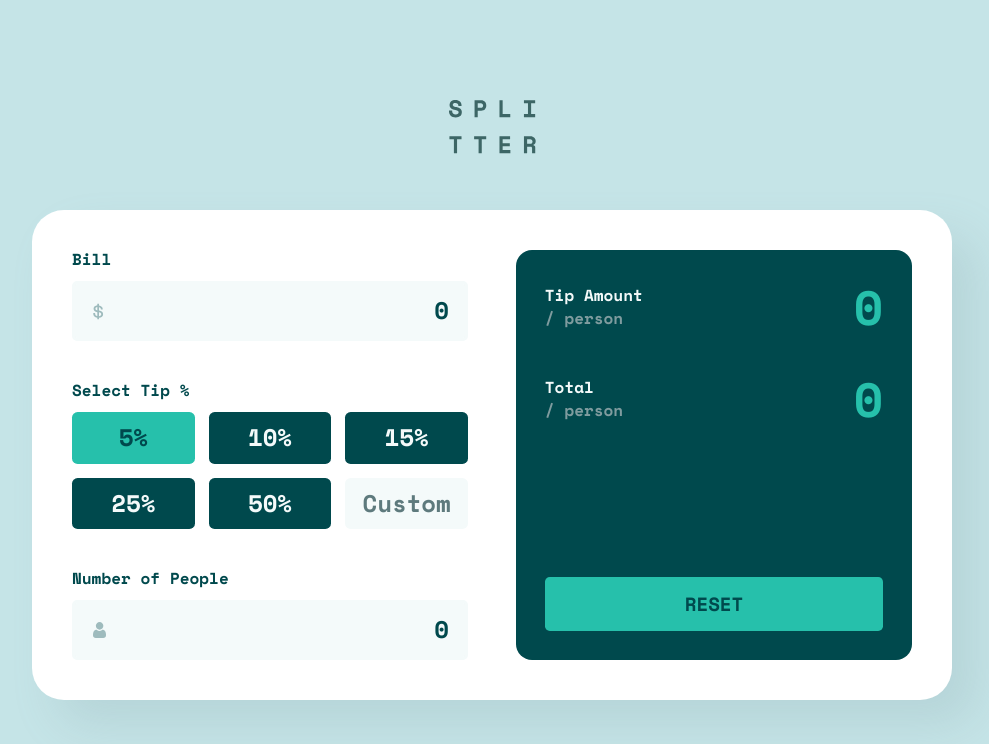
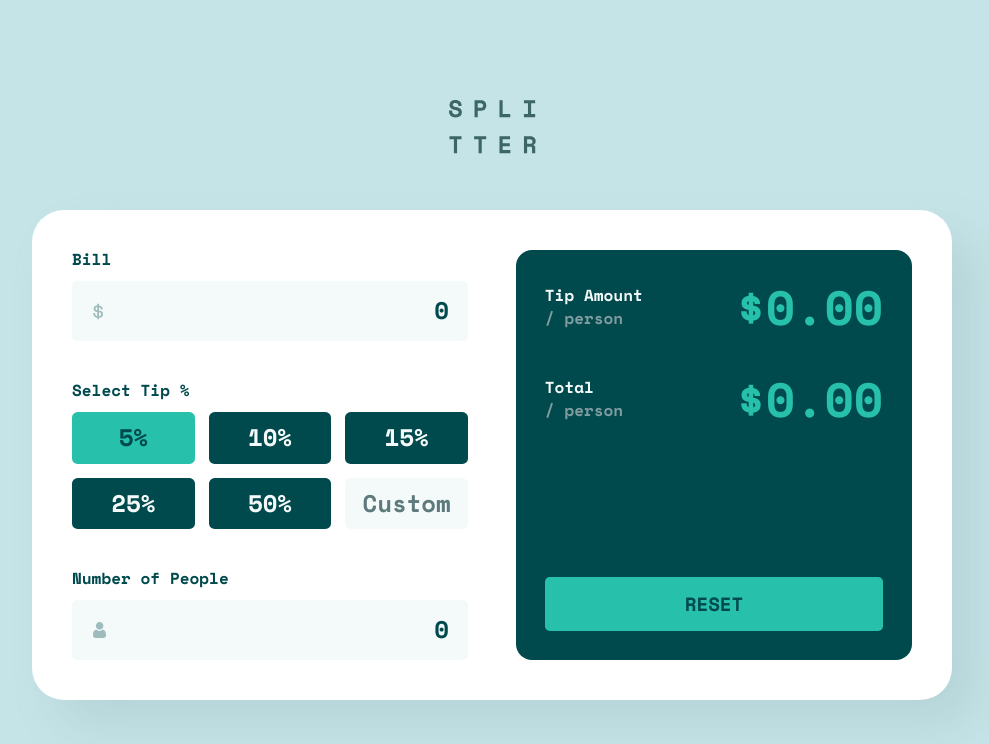
Before and after one commit to kevbradwick/frontendmentor-v2, a SvelteKit app: page /tip-calculator in a window 1280 px wide. Shown: the top 744 px of the page, without its empty margins (148-1137 px from the left). Built offline with nearby package versions, Linux system fonts and the light colour scheme.

Commit message:
fixed summary to show numbers as currency

```diff
--- a/src/components/tip-calculator/Summary.svelte
+++ b/src/components/tip-calculator/Summary.svelte
@@ -14,7 +14,7 @@
       <p class="light">/ person</p>
     </div>
     <div class="col">
-      <p class="number">{tipAmountPerPerson}</p>
+      <p class="number">${tipAmountPerPerson.toFixed(2)}</p>
     </div>
   </div>
 
@@ -25,7 +25,7 @@
       <p class="light">/ person</p>
     </div>
     <div class="col">
-      <p class="number">{totalPerPerson}</p>
+      <p class="number">${totalPerPerson.toFixed(2)}</p>
     </div>
   </div>
 
```
